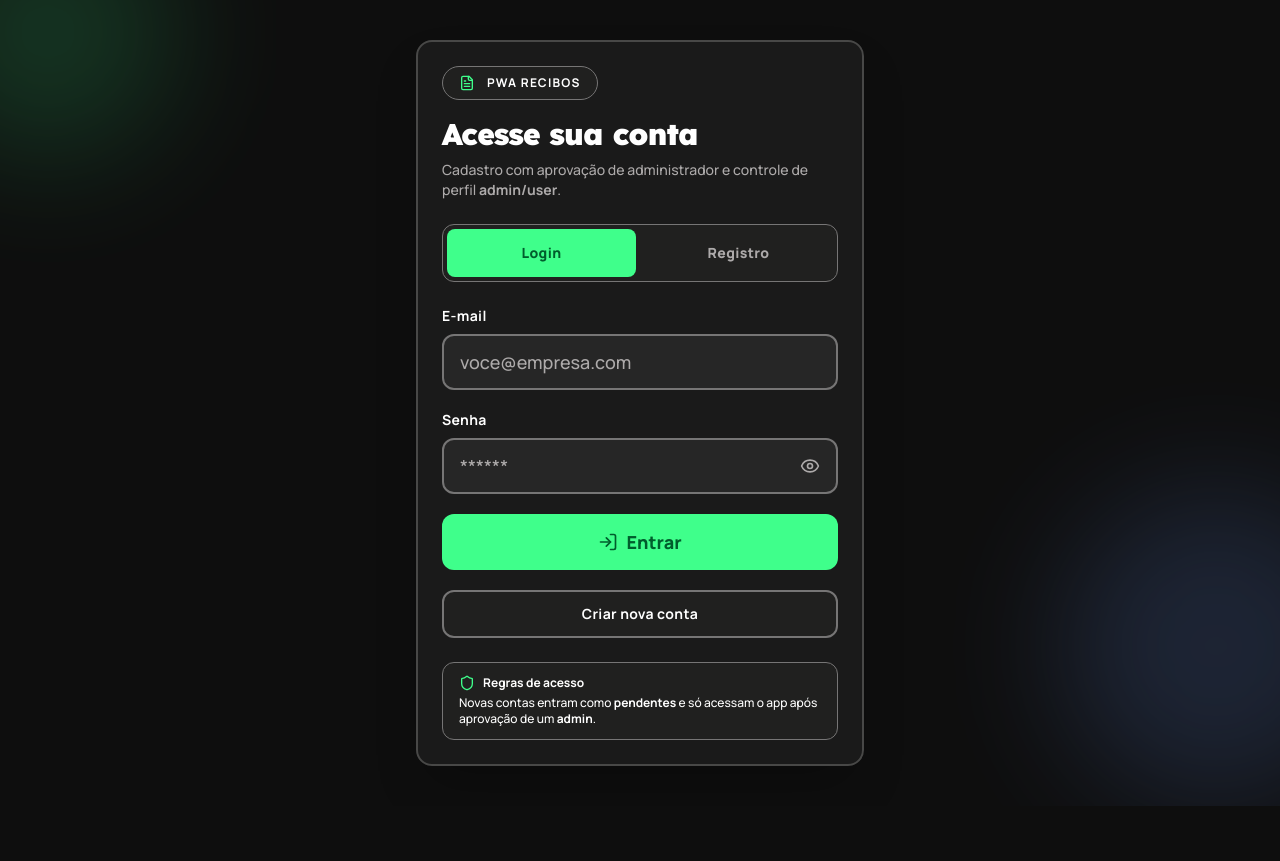
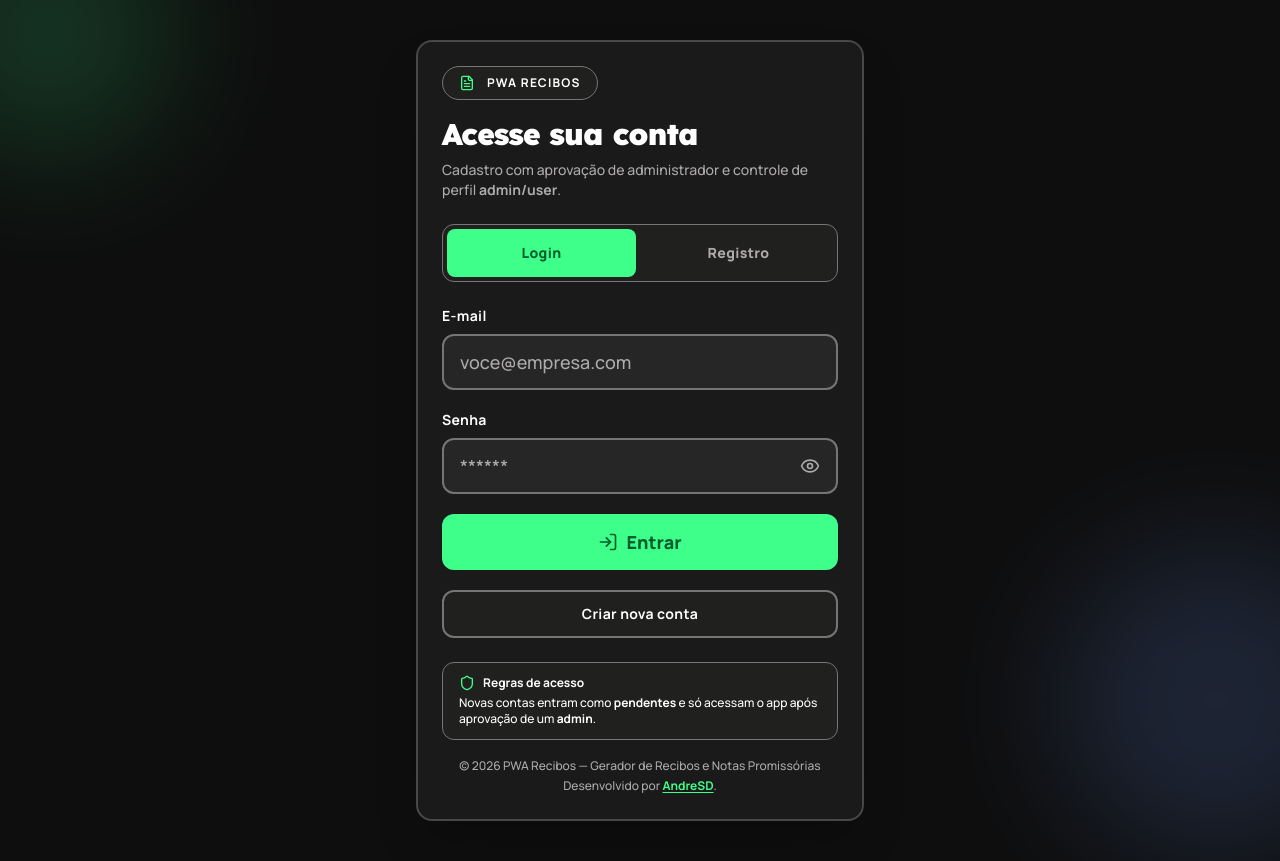
Before and after one commit to TheManOfTheKing/nota-recibo, a React (Vite) app: page / in a window 1280 px wide. Before the commit the page ends 806 px from the top, so only its background shows below. Built offline with nearby package versions, Linux system fonts and the light colour scheme; no server answers.

Commit message:
feat(auth): adicionar créditos no rodapé da tela de login com link para WhatsApp

```diff
--- a/src/screens/AuthScreen.tsx
+++ b/src/screens/AuthScreen.tsx
@@ -108,6 +108,22 @@ export function AuthScreen({
           </div>
           Novas contas entram como <strong>pendentes</strong> e só acessam o app após aprovação de um <strong>admin</strong>.
         </footer>
+
+        <p className="mt-4 text-center text-xs font-medium leading-relaxed text-on-surface-variant">
+          © 2026 PWA Recibos — Gerador de Recibos e Notas Promissórias
+          <br />
+          Desenvolvido por{' '}
+          <a
+            href="https://wa.me/5512982176890?text=Quero%20meu%20sistema%20..."
+            target="_blank"
+            rel="noreferrer"
+            className="font-bold text-primary underline underline-offset-2 hover:text-primary-container focus-visible:outline-none focus-visible:ring-2 focus-visible:ring-primary focus-visible:ring-offset-2 focus-visible:ring-offset-surface-container"
+            aria-label="Falar com AndreSD no WhatsApp"
+          >
+            AndreSD
+          </a>
+          .
+        </p>
       </section>
     </main>
   );
```
